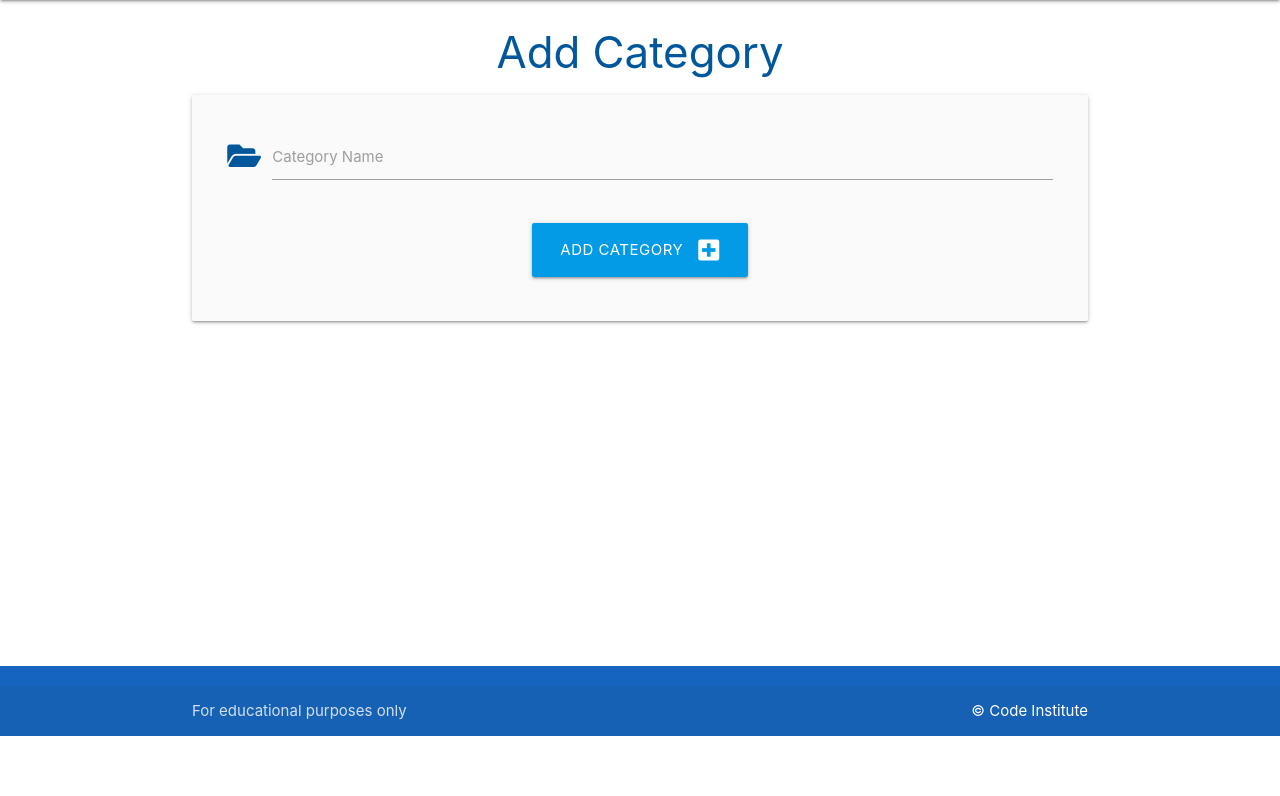
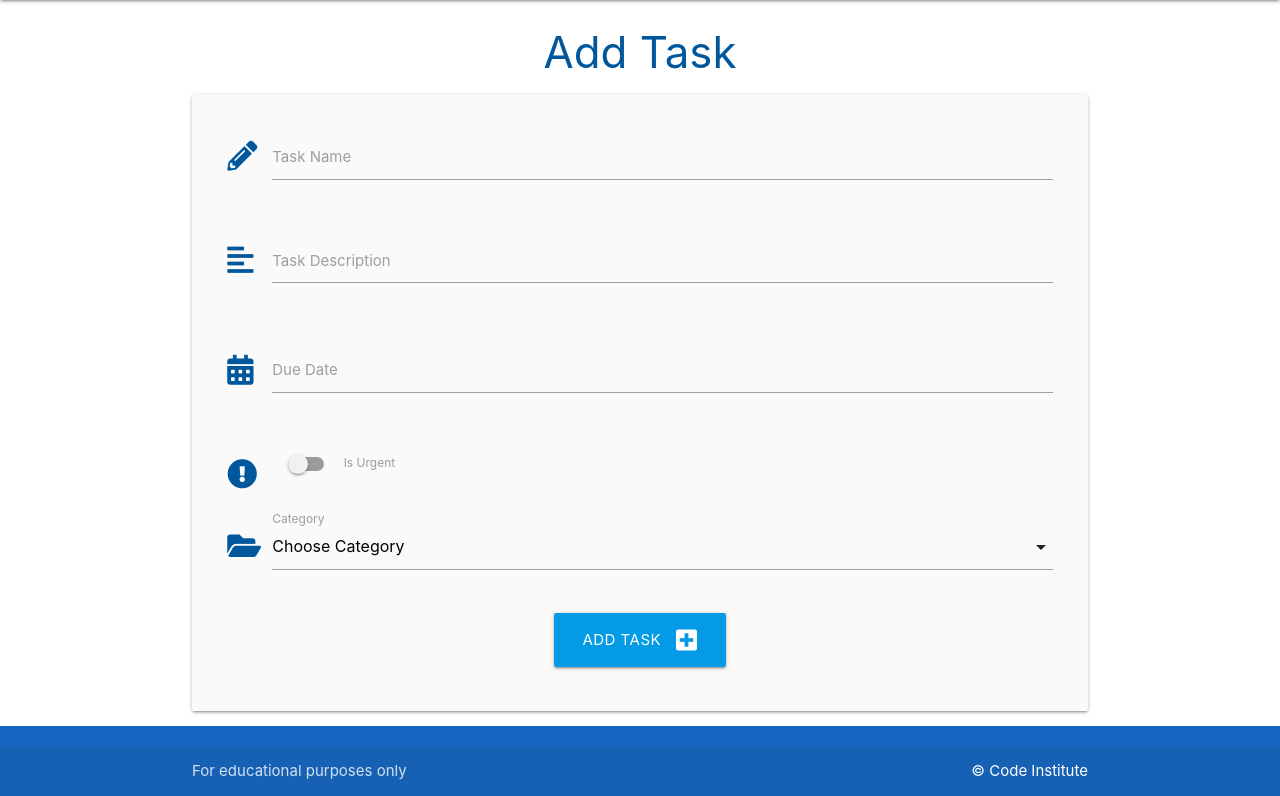
Before and after one commit to MiaTothova/Task-Manager-Walkthrough-Project, a Flask app: page /add_task in a window 1280 px wide. Shown: the part 64-860 px from the top of the page. Before the commit the page ends 800 px from the top, so only its background shows below. Run offline with Flask 2, Linux system fonts and the light colour scheme; data that the repository does not hold is empty.

Commit message:
Adding Tasks

```diff
--- a/taskmanager/static/js/script.js
+++ b/taskmanager/static/js/script.js
@@ -1,5 +1,16 @@
-document.addEventListener('DOMContentLoaded', function() {
-    // sidenav initiazation
-    let sidenav= document.querySelectorAll('.sidenav');
-    M.Sidenav.init(sidenav);
+document.addEventListener("DOMContentLoaded", function() {
+  // sidenav initialization
+  let sidenav = document.querySelectorAll(".sidenav");
+  M.Sidenav.init(sidenav);
+
+  // datepicker initialization
+  let datepicker = document.querySelectorAll(".datepicker");
+  M.Datepicker.init(datepicker, {
+      format: "dd mmmm, yyyy",
+      i18n: {done: "Select"}
   });
+
+  // select initialization
+  let selects = document.querySelectorAll("select");
+  M.FormSelect.init(selects);
+});
--- a/taskmanager/templates/add_task.html
+++ b/taskmanager/templates/add_task.html
@@ -1,23 +1,66 @@
 {% extends "base.html" %}
 {% block content %}
 
-<h3 class="light-blue-text text-darken-4 center-align">Add Category</h3>
+<h3 class="light-blue-text text-darken-4 center-align">Add Task</h3>
 
 <div class="row card-panel grey lighten-5">
-    <form class="col s12" method="POST" action="{{ url_for('add_category') }}">
-        <!-- category name -->
+    <form class="col s12" method="POST" action="{{ url_for('add_task') }}">
+        <!-- task name -->
+        <div class="row">
+            <div class="input-field col s12">
+                <i class="fas fa-pencil-alt prefix light-blue-text text-darken-4"></i>
+                <input id="task_name" name="task_name" minlength="5" maxlength="50" type="text" class="validate" required>
+                <label for="task_name">Task Name</label>
+            </div>
+        </div>
+        <!-- task description -->
+        <div class="row">
+            <div class="input-field col s12">
+                <i class="fas fa-align-left prefix light-blue-text text-darken-4"></i>
+                <textarea id="task_description" name="task_description" minlength="5" maxlength="200"
+                    type="text" class="materialize-textarea validate" required></textarea>
+                <label for="task_description">Task Description</label>
+            </div>
+        </div>
+        <!-- due date -->
+        <div class="row">
+            <div class="input-field col s12">
+                <i class="fas fa-calendar-alt prefix light-blue-text text-darken-4"></i>
+                <input id="due_date" name="due_date" type="text" class="datepicker validate" required>
+                <label for="due_date">Due Date</label>
+            </div>
+        </div>
+        <!-- is urgent -->
+        <div class="row">
+            <div class="input-field col s12">
+                <div class="switch">
+                    <i class="fas fa-exclamation-circle prefix light-blue-text text-darken-4"></i>
+                    <label for="is_urgent">
+                        <input id="is_urgent" name="is_urgent" type="checkbox">
+                        <span class="lever"></span>
+                        Is Urgent
+                    </label>
+                </div>
+            </div>
+        </div>
+        <!-- category id -->
         <div class="row">
             <div class="input-field col s12">
                 <i class="fas fa-folder-open prefix light-blue-text text-darken-4"></i>
-                <input id="category_name" name="category_name" minlength="3" maxlength="25" type="text" class="validate" required>
-                <label for="category_name">Category Name</label>
+                <select id="category_id" name="category_id" class="validate" required>
+                    <option value="" disabled selected>Choose Category</option>
+                    {% for category in categories %}
+                        <option value="{{ category.id }}">{{ category.category_name }}</option>
+                    {% endfor %}
+                </select>
+                <label for="category_id">Category</label>
             </div>
         </div>
         <!-- submit button -->
         <div class="row">
             <div class="col s12 center-align">
                 <button type="submit" class="btn-large light-blue darken-1">
-                    Add Category <i class="fas fa-plus-square right"></i>
+                    Add Task <i class="fas fa-plus-square right"></i>
                 </button>
             </div>
         </div>
```
Also changed, not shown: taskmanager/templates/categories.html (+0 -13 lines).
